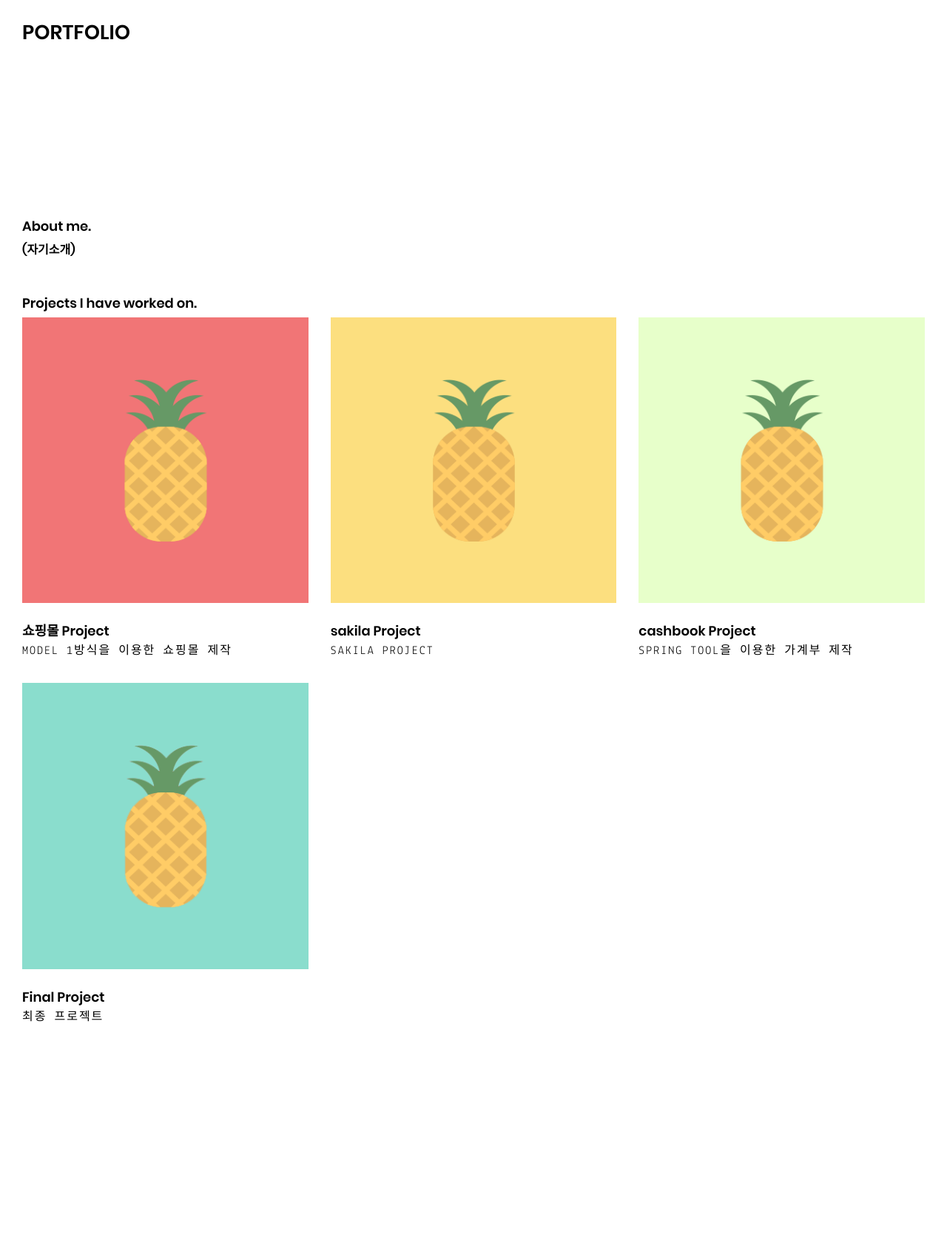
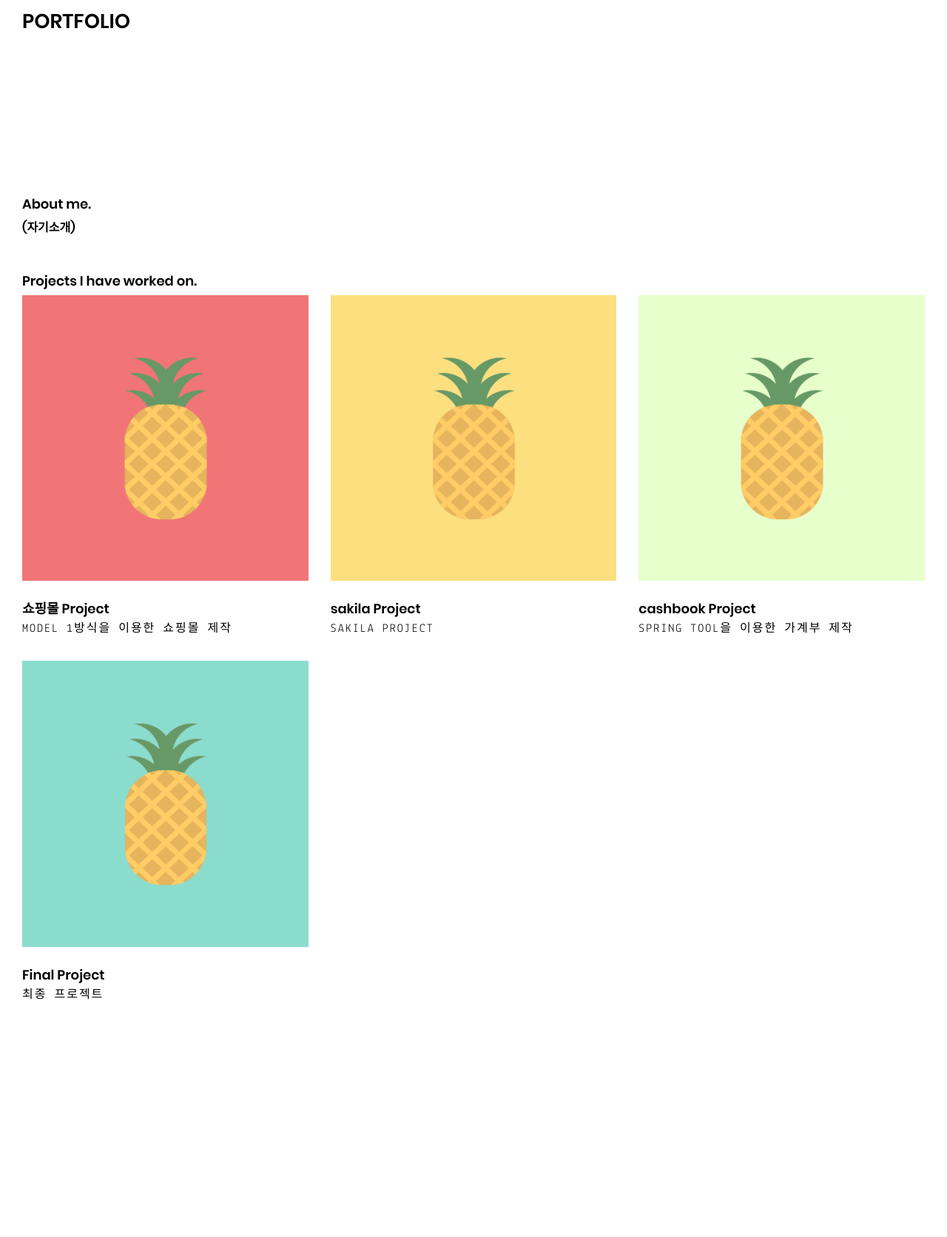
Before and after one commit to heairin1008/heairin1008.github.io, a Jekyll site: the page built from index.html, in a window 1280 px wide. Shown: the whole page at 74% size. Built offline with Jekyll 4.4.1, drawn with Linux system fonts in a browser that asks for light colours; after the commit the page ends 1642 px from its top, so only the background shows below that.

Commit message:
Update _layout.scss

```diff
--- a/assets/scss/_layout.scss
+++ b/assets/scss/_layout.scss
@@ -8,7 +8,7 @@
 
 .header {
 	background: $color-white;
-	padding: 3rem 0;
+	padding: 1.5rem 0;
 }
 
 .logo {
```
